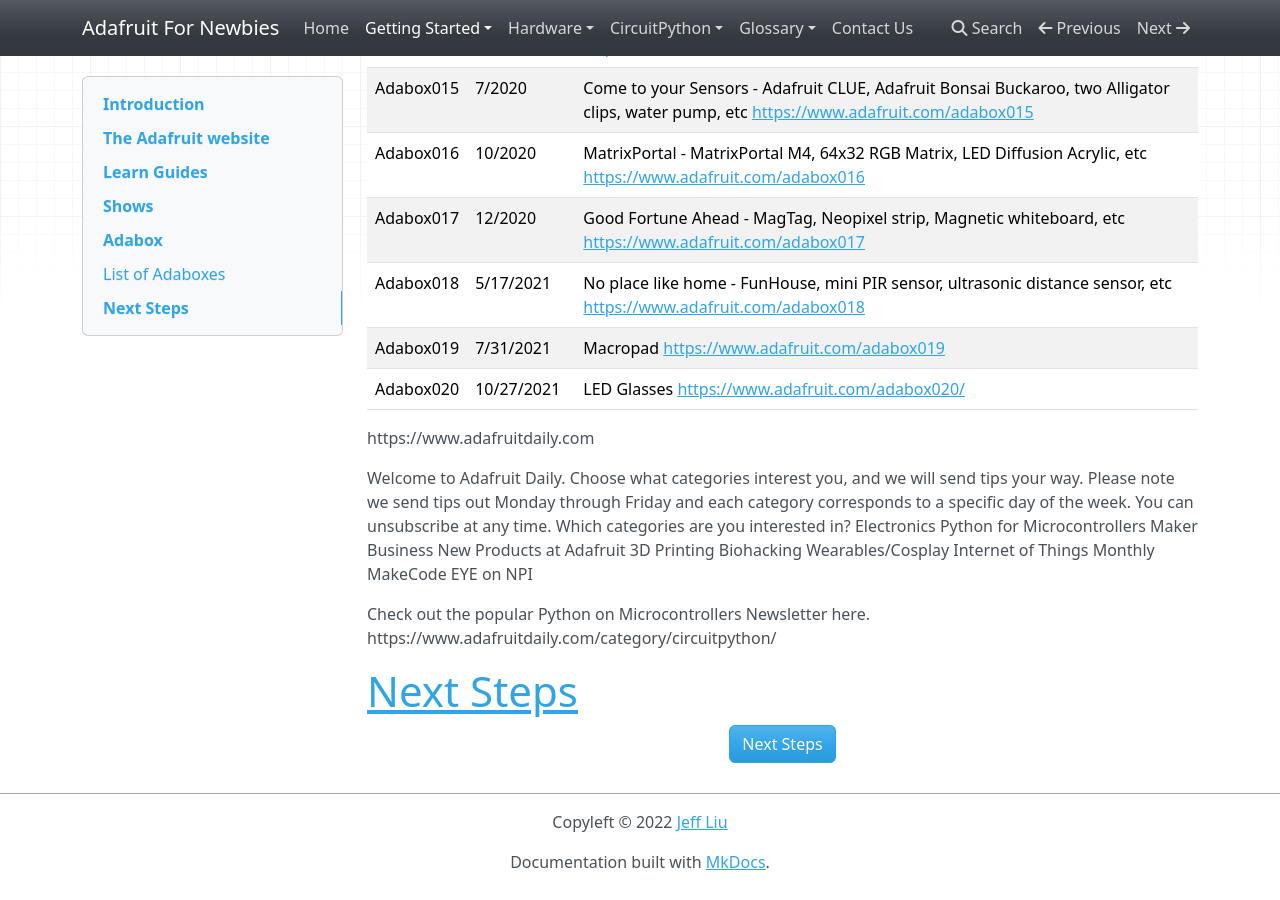
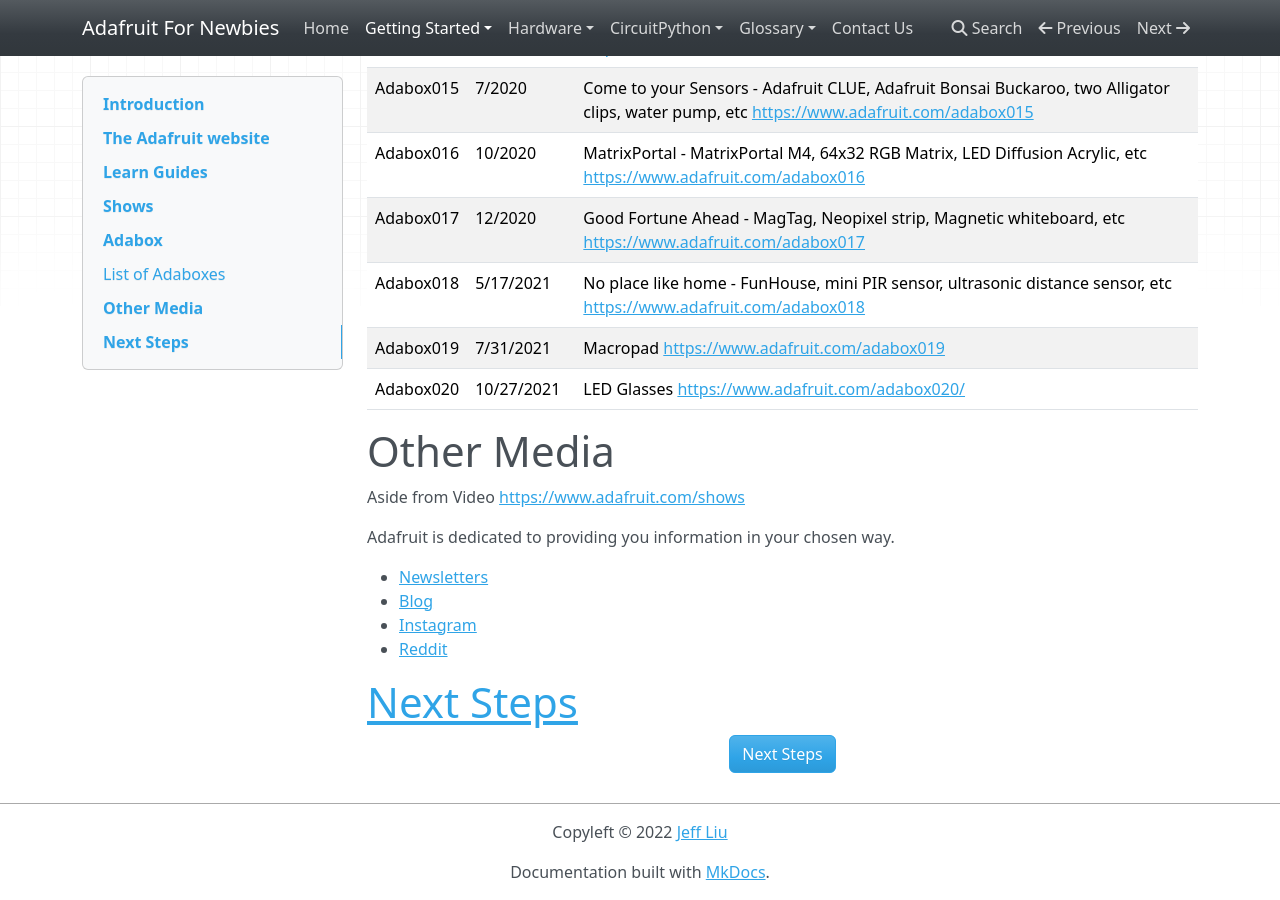
Before and after one commit to jliu70/adafruit.usedgoodies.com, an MkDocs documentation site: the page built from docs/getting-started/index.md, in a window 1280 px wide and 900 px high, scrolled down 4217 px. Built offline with MkDocs 1.6.1, drawn with Linux system fonts in a browser that asks for light colours; nearby versions of some CDN libraries.

Commit message:
updates 2022-02-16

```diff
--- a/docs/getting-started/index.md
+++ b/docs/getting-started/index.md
@@ -146,24 +146,17 @@
 | Adabox020 | 10/27/2021 | LED Glasses  [https://www.adafruit.com/adabox020/](https://www.adafruit.com/adabox020/)                                                                                                  |
 
 
-https://www.adafruitdaily.com
+# Other Media
 
-Welcome to Adafruit Daily. Choose what categories interest you, and we will send tips your way. Please note we send tips out Monday through Friday and each category corresponds to a specific day of the week. You can unsubscribe at any time.
-Which categories are you interested in?
-Electronics
-Python for Microcontrollers
-Maker Business
-New Products at Adafruit
-3D Printing
-Biohacking
-Wearables/Cosplay
-Internet of Things Monthly
-MakeCode
-EYE on NPI
+Aside from Video [https://www.adafruit.com/shows](https://www.adafruit.com/shows)
 
+Adafruit is dedicated to providing you information in your chosen way.
 
-Check out the popular Python on Microcontrollers Newsletter here.
-https://www.adafruitdaily.com/category/circuitpython/
+- [Newsletters](https://www.adafruitdaily.com)
+- [Blog](https://blog.adafruit.com/?s=python)
+- [Instagram](https://www.instagram.com/adafruit/channel/)
+- [Reddit](https://www.reddit.com/r/adafruit/)
+
 
 
 # [Next Steps](website-structure.md)
```
Also changed, not shown: docs/contact.md (+10 -5 lines), docs/glossary/adafruit_io.md (+8 -0 lines), docs/glossary/blinka.md (+9 -1 lines), docs/glossary/clue.md (+3 -0 lines).
